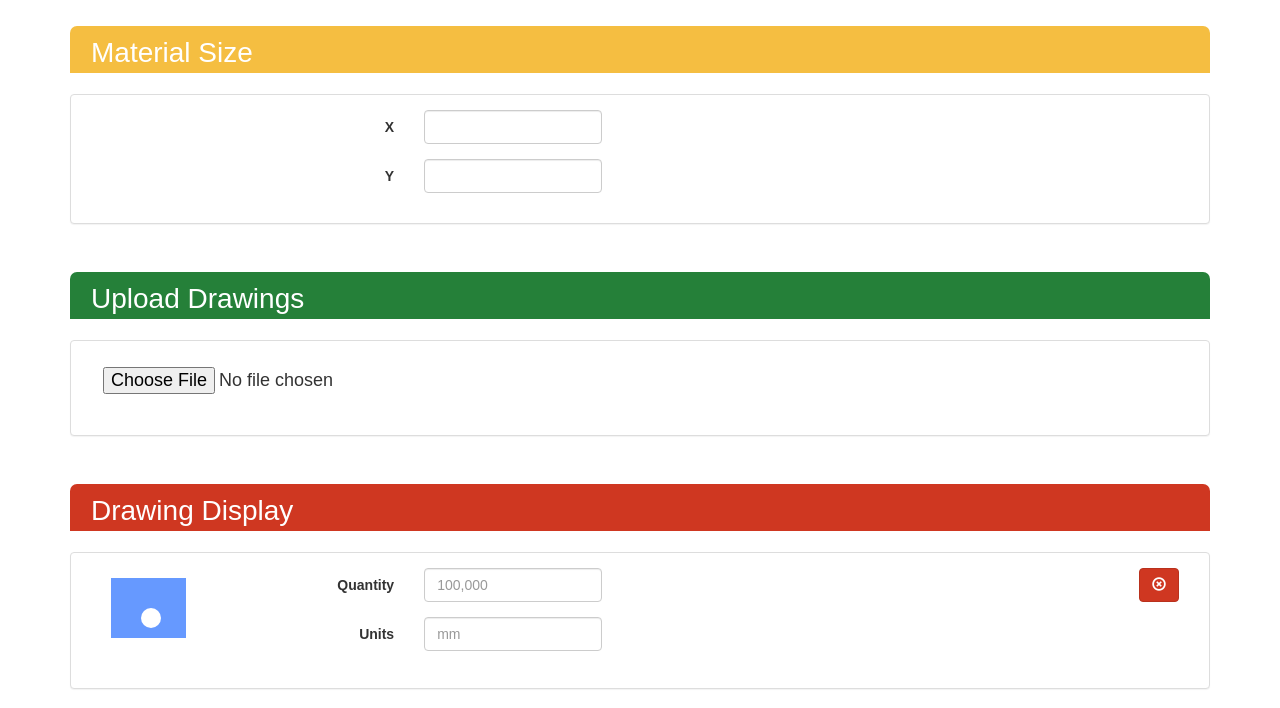
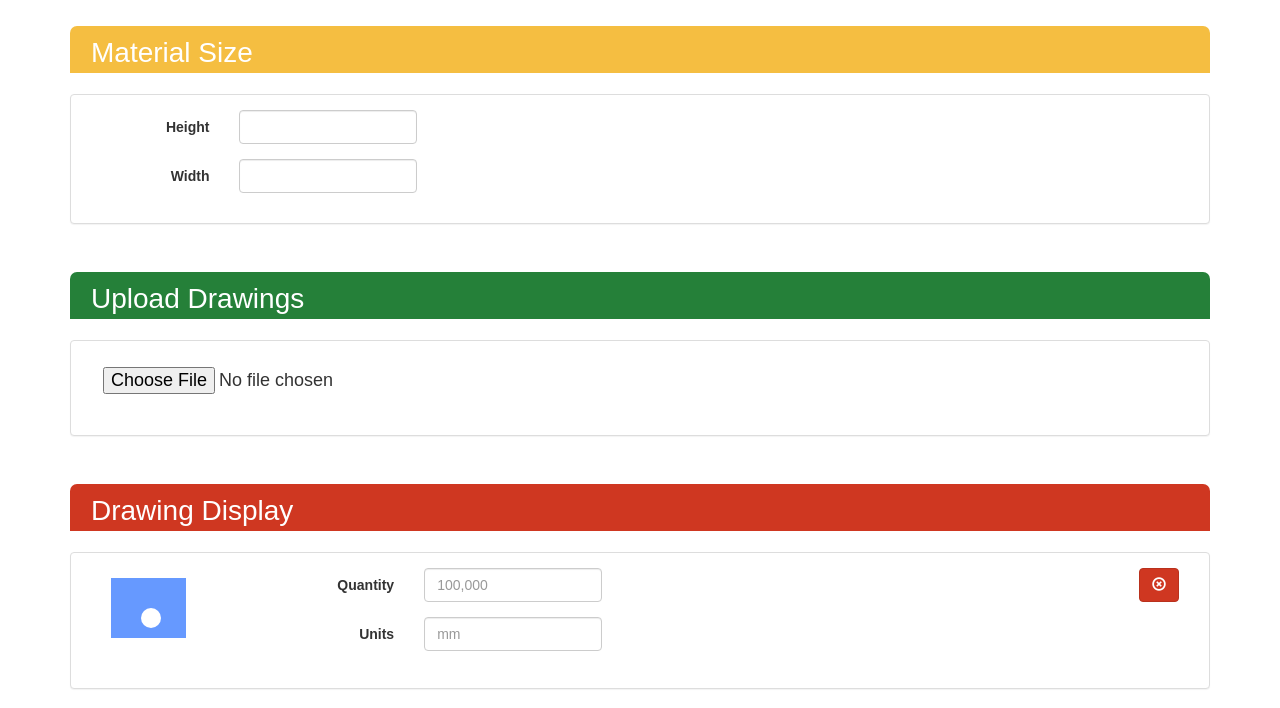
Before and after one commit to SKBruck/rusnack-pd, a plain HTML site: page index.html in a window 1280 px wide. Shown: the part 54-762 px from the top of the page. Drawn offline with nearby package versions, Linux system fonts and the light colour scheme.

Commit message:
Working on #1: removing offset, changing labels
Label div margins match margin on all other panels

```diff
--- a/index.html
+++ b/index.html
@@ -36,17 +36,17 @@
 	    <!-- Begin Material Size form panel -->
 	    <div class="panel panel-default panel-sp">
 	      <div class="panel-body">
-		<div class="col-xs-12 col-sm-9 col-sm-offset-2">
+		<div class="col-xs-12 col-sm-9">
 		  <div class="form-group form-group-ms">
-		    <label for="x-measure" class="control-label col-xs-4 col-sm-2">X</label>
-		    <div class="col-xs-8 col-sm-3">
-		      <input type="text" class="form-control" id="x-measure">
+		    <label for="height" class="control-label col-xs-2">Height</label>
+		    <div class="col-xs-3">
+		      <input type="text" class="form-control" id="height">
 		    </div>
 		  </div>
 		  <div class="form-group form-group-ms">
-		    <label for="y-measure" class="control-label col-xs-4 col-sm-2">Y</label>
-		    <div class="col-xs-8 col-sm-3">
-		      <input type="text" class="form-control" id="y-measure">
+		    <label for="width" class="control-label col-xs-2">Width</label>
+		    <div class="col-xs-3">
+		      <input type="text" class="form-control" id="width">
 		    </div>
 		  </div>
 		</div><!-- end measurement form column -->
```
